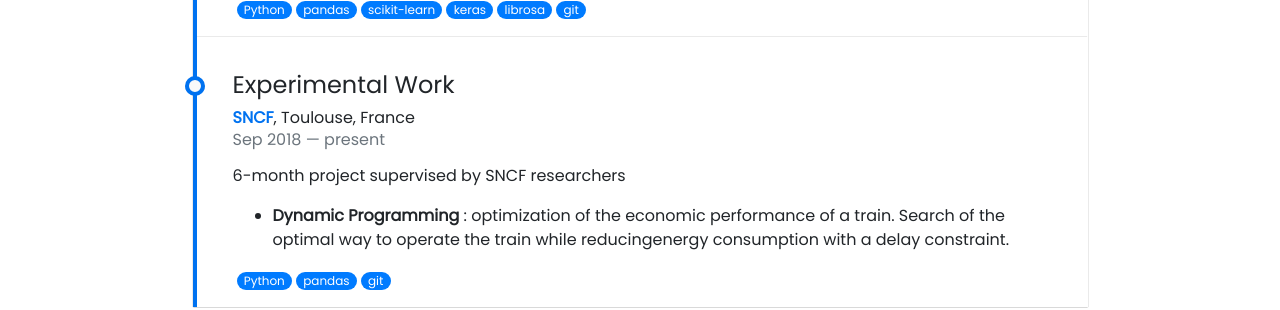
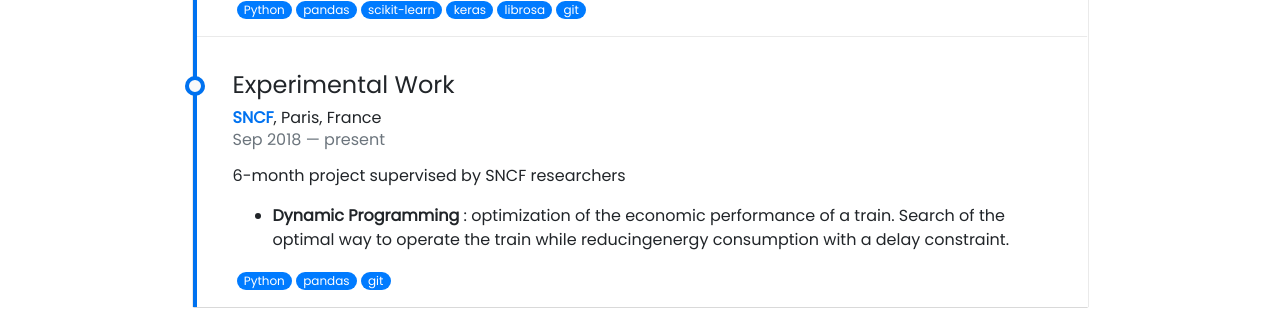
Before and after one commit to hugolmn/hugolmn.github.io, a Jekyll site: the page built from pages/about.md, in a window 1280 px wide and 900 px high, scrolled down 1281 px. Shown: the part 154-464 px from the top of the window. Built offline with Jekyll 4.4.1, drawn with Linux system fonts in a browser that asks for light colours; nearby versions of some CDN libraries; emoji names are drawn with the system emoji font.

Commit message:
Modified link and location of SNCF

```diff
--- a/_data/experiences-timeline.yml
+++ b/_data/experiences-timeline.yml
@@ -13,8 +13,8 @@
   tools: [Python, pandas, scikit-learn, keras, librosa, git]
 
 - entity: SNCF
-  link : https://www.airbus.com/
-  location: Toulouse, France
+  link : https://www.sncf.com/fr/groupe/profil-et-chiffres-cles/portrait-entreprise/qui-sommes-nous
+  location: Paris, France
   country: France
   role: Experimental Work
   from: Sep 2018
```
